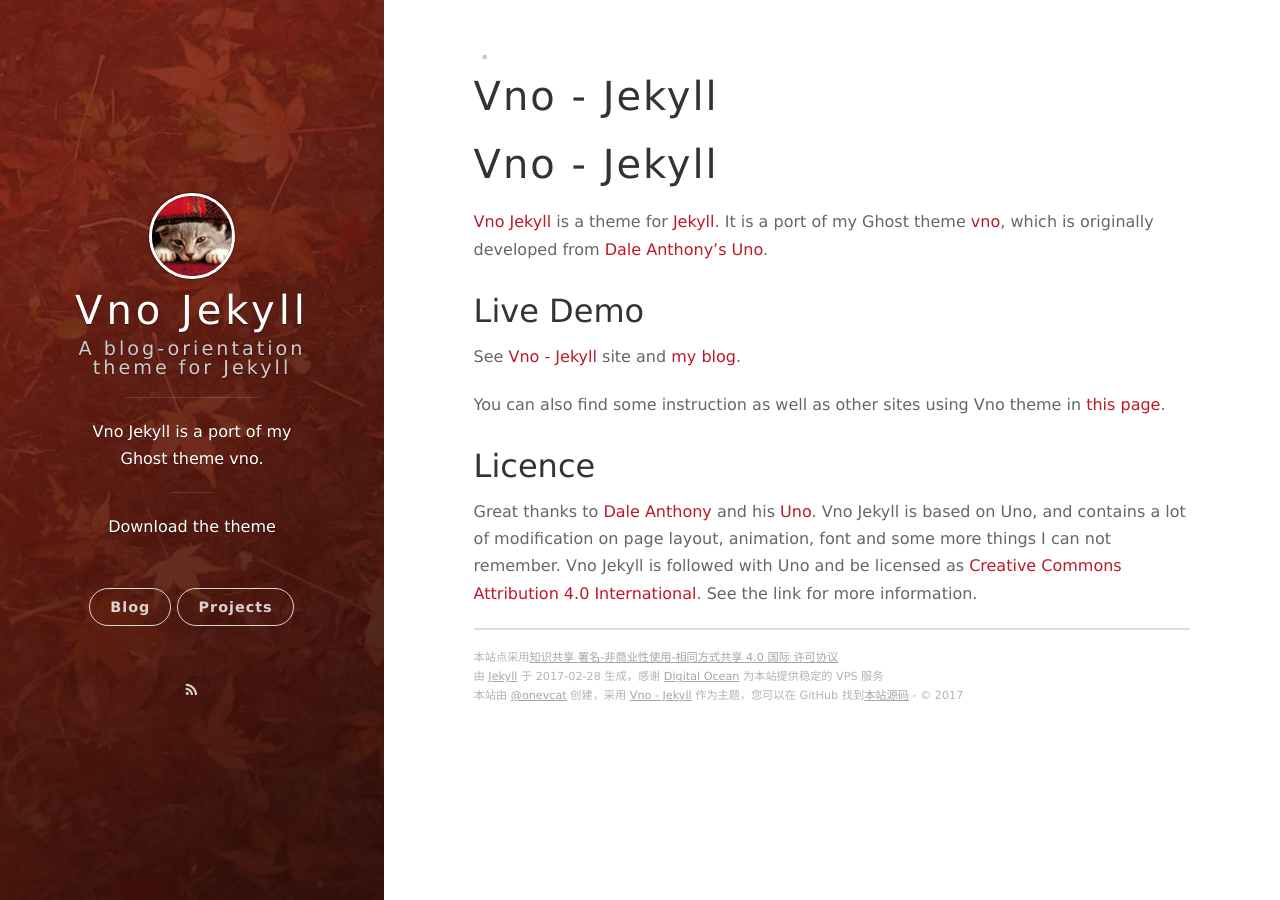
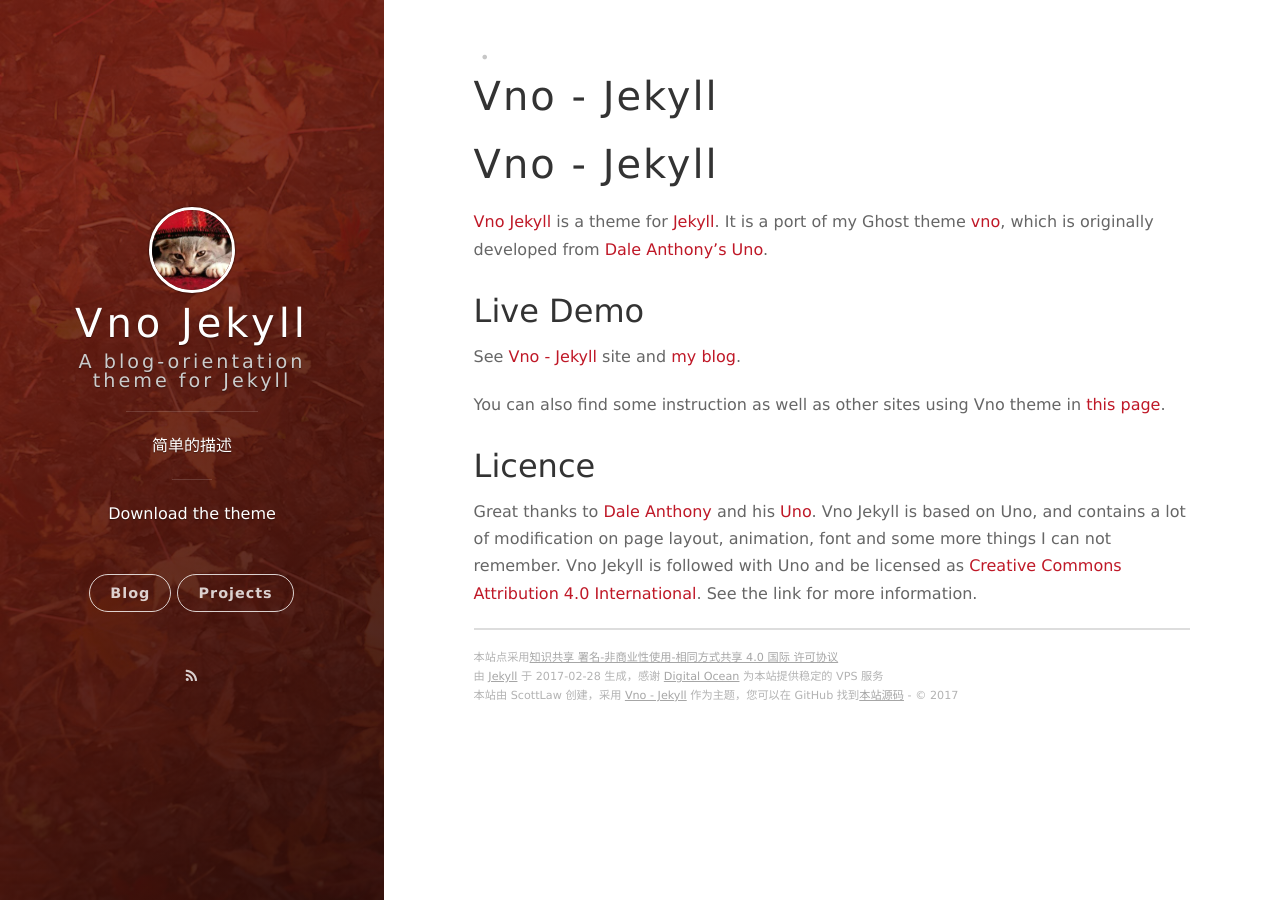
Before and after one commit to scottlaw/scottlaw.github.io, a Jekyll site: the page built from README.md, in a window 1280 px wide. Built offline with Jekyll 4.4.1, drawn with Linux system fonts in a browser that asks for light colours; nearby versions of some CDN libraries; our own code applies the rules of GitHub Pages for plain Markdown files.

Commit message:
修改基本配置

```diff
--- a/_config.yml
+++ b/_config.yml
@@ -2,10 +2,10 @@
 title: Vno Jekyll
 subtitle: A blog-orientation theme for Jekyll
 welcome_message: <a href="https://github.com/onevcat/vno-jekyll" target="_blank">Download the theme</a>
-description: Vno Jekyll is a port of my Ghost theme vno.
-creator: <a href="http://onev.cat">@onevcat</a>
+description: 简单的描述
+creator: ScottLaw
 
-url: "http://vno.onevcat.com"
+url: "https://scottlaw.github.io"
 
 permalink: /:year/:month/:title/
 
```
